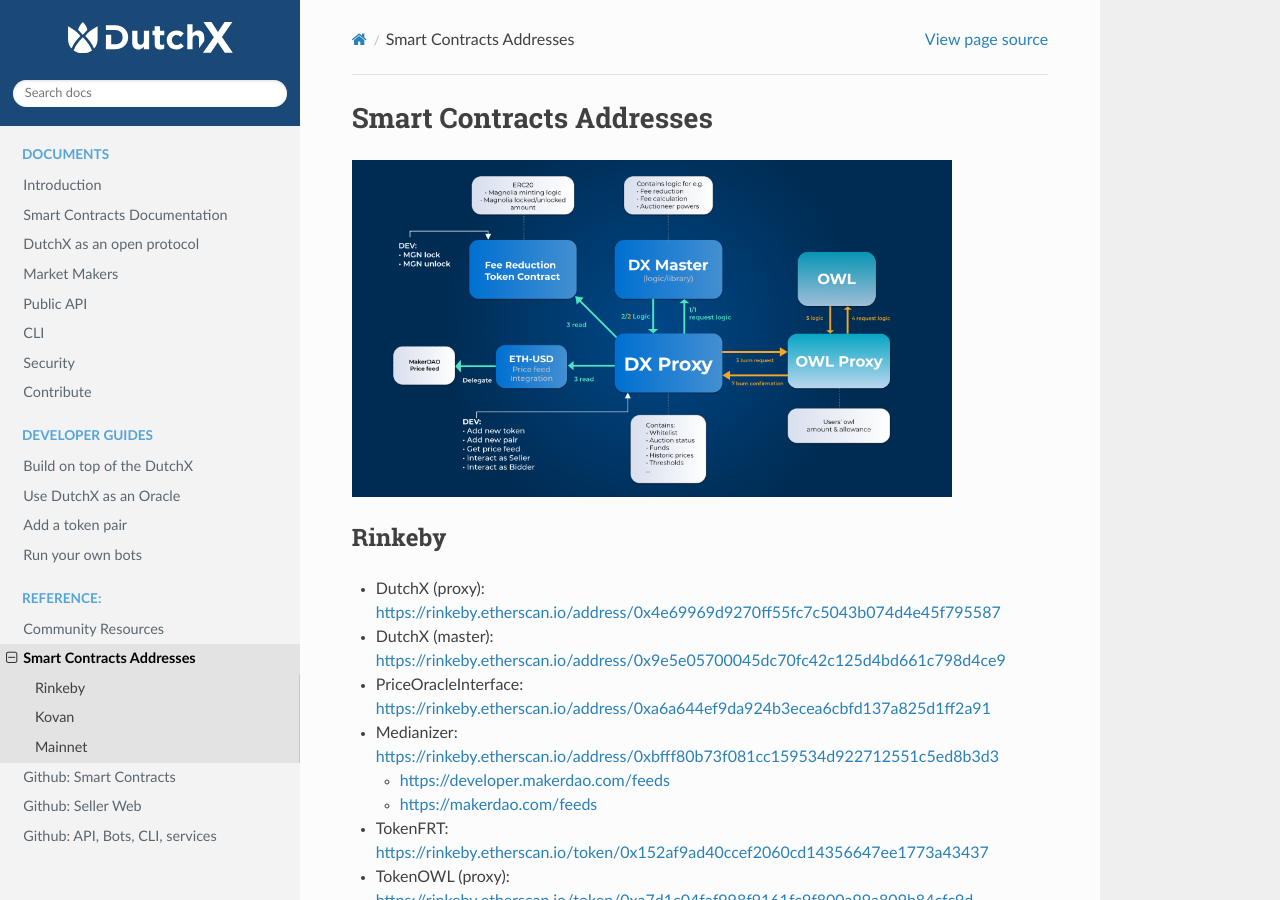
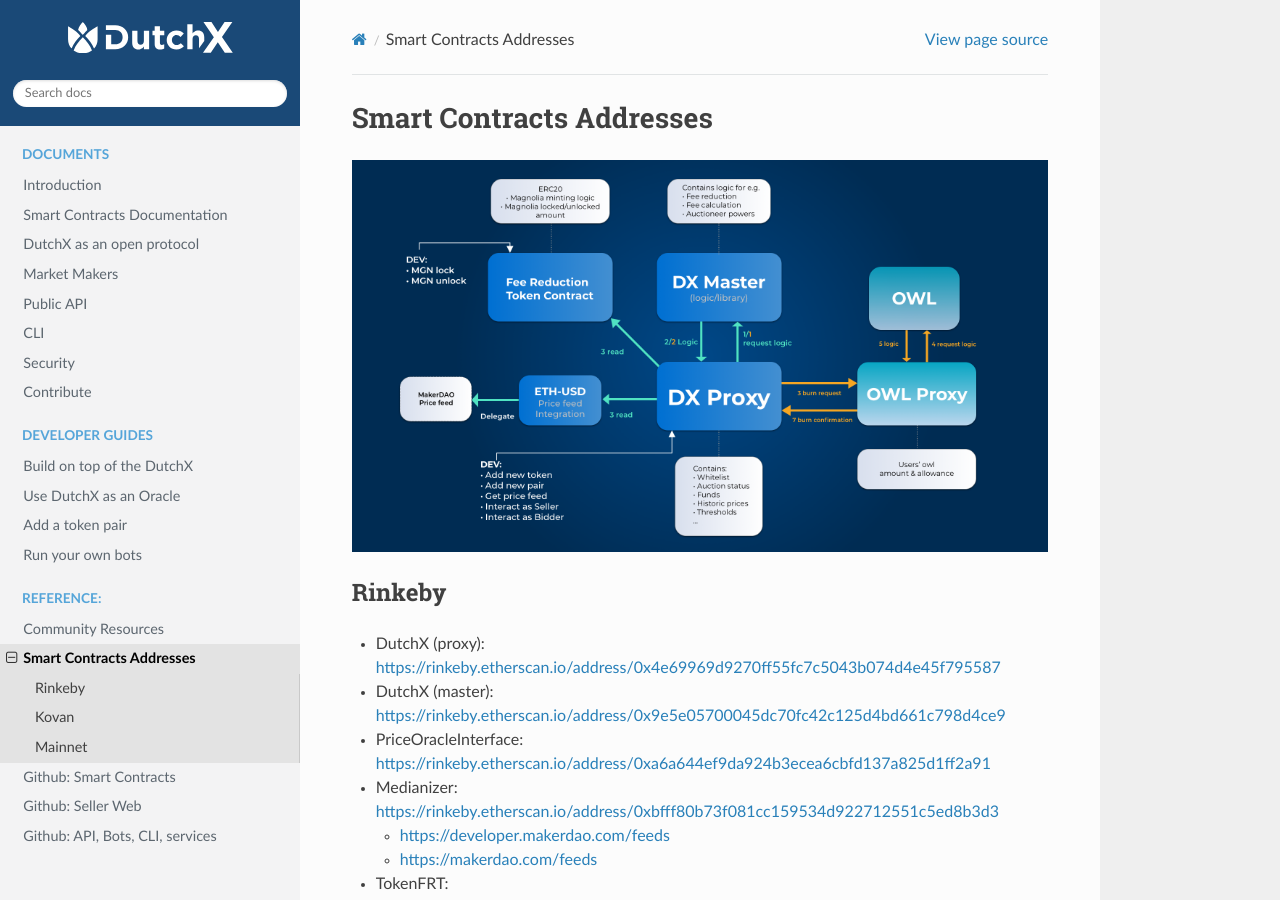
Before and after one commit to gnosis/dx-docs, a Sphinx documentation site: the page built from source/smart-contracts_addresses.md, in a window 1280 px wide and 900 px high. Built offline with Sphinx 7.4.7 and the Read the Docs theme 2.0.0, drawn with Linux system fonts in a browser that asks for light colours.

Commit message:
Update smart-contracts_addresses.md

```diff
--- a/source/smart-contracts_addresses.md
+++ b/source/smart-contracts_addresses.md
@@ -1,6 +1,6 @@
 # Smart Contracts Addresses
 
-<img src="https://raw.githubusercontent.com/gnosis/dx-docs/master/source/_static/DutchX%20Smart%20Contract%20Architecture.png" width="600">
+<img src="https://raw.githubusercontent.com/gnosis/dx-docs/master/source/_static/DutchX%20Smart%20Contract%20Architecture.png" width="800">
 
 ## Rinkeby
   * DutchX (proxy): [https://rinkeby.etherscan.io/address/0x4e69969d9270ff55fc7c5043b074d4e45f795587](https://rinkeby.etherscan.io/address/0x4e69969d9270ff55fc7c5043b074d4e45f795587)
```
